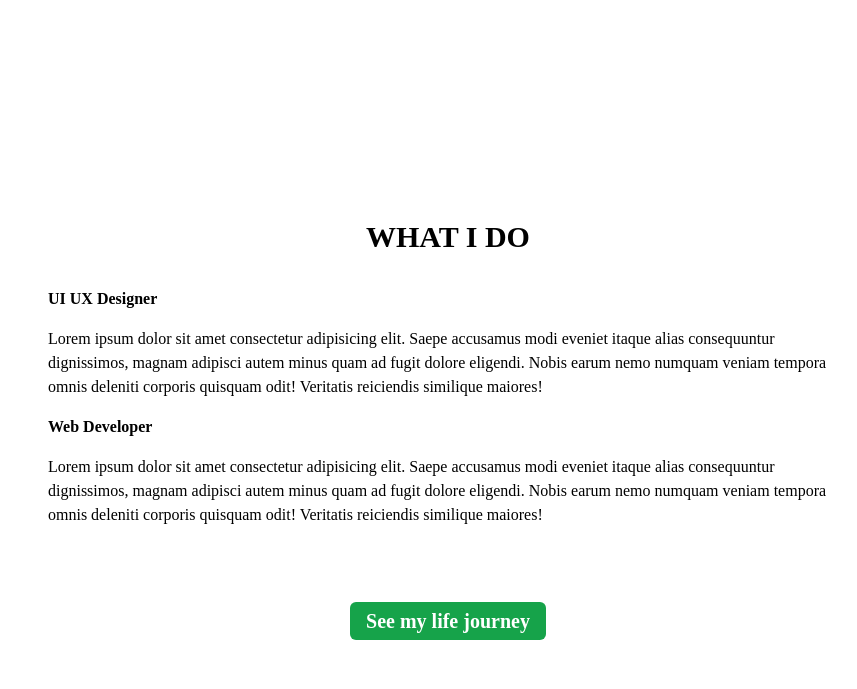
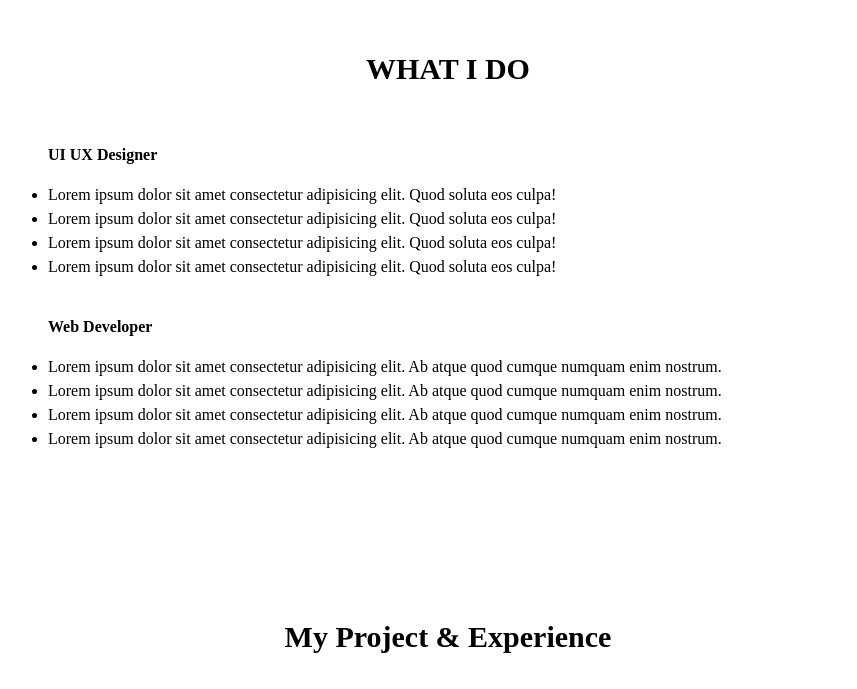
Before and after one commit to diasoy/xxyyzz, a React (Vite) app: page / in a window 1280 px wide. Shown: the part 891-1580 px from the top of the page, without its empty margins (192-1049 px from the left). Built offline with nearby package versions, Linux system fonts and the light colour scheme.

Commit message:
[MOD] modified some nav

```diff
--- a/index.html
+++ b/index.html
@@ -5,7 +5,7 @@
   <meta charset="UTF-8" />
   <link rel="icon" type="image/svg+xml" href="/vite.svg" />
   <meta name="viewport" content="width=device-width, initial-scale=1.0" />
-  <title>Portfolio - Dias Norman</title>
+  <title>Portfolio | Dias Norman</title>
 </head>
 
 <body className="dark">
--- a/src/components/About/AboutHeader.jsx
+++ b/src/components/About/AboutHeader.jsx
@@ -2,42 +2,52 @@
 const AboutHeader = () => {
   return (
     <>
-      <div className="lg:py-52 dark:bg-zinc-800 dark:text-white">
+      <div className="lg:py-10 dark:bg-zinc-800 dark:text-white">
         <div className="mx-8 flex flex-col gap-4 md:mx-24 lg:mx-32 xl:mx-60">
           <h1 className="text-2xl lg:text-3xl font-bold text-center">
             WHAT I DO
           </h1>
-          <ul>
-            <li className="font-semibold my-4">UI UX Designer</li>
-            <div>
-              <p>
-                Lorem ipsum dolor sit amet consectetur adipisicing elit. Saepe
-                accusamus modi eveniet itaque alias consequuntur dignissimos,
-                magnam adipisci autem minus quam ad fugit dolore eligendi. Nobis
-                earum nemo numquam veniam tempora omnis deleniti corporis
-                quisquam odit! Veritatis reiciendis similique maiores!
-              </p>
-            </div>
 
-            <li className="font-semibold my-4">Web Developer</li>
-            <div>
-              <p>
-                Lorem ipsum dolor sit amet consectetur adipisicing elit. Saepe
-                accusamus modi eveniet itaque alias consequuntur dignissimos,
-                magnam adipisci autem minus quam ad fugit dolore eligendi. Nobis
-                earum nemo numquam veniam tempora omnis deleniti corporis
-                quisquam odit! Veritatis reiciendis similique maiores!
-              </p>
-            </div>
+          <ul className="flex flex-col gap-4">
+            <li className="font-semibold mt-10">UI UX Designer</li>
+            <ul>
+              <li className="list-disc">
+                Lorem ipsum dolor sit amet consectetur adipisicing elit. Quod
+                soluta eos culpa!
+              </li>
+              <li className="list-disc">
+                Lorem ipsum dolor sit amet consectetur adipisicing elit. Quod
+                soluta eos culpa!
+              </li>
+              <li className="list-disc">
+                Lorem ipsum dolor sit amet consectetur adipisicing elit. Quod
+                soluta eos culpa!
+              </li>
+              <li className="list-disc">
+                Lorem ipsum dolor sit amet consectetur adipisicing elit. Quod
+                soluta eos culpa!
+              </li>
+            </ul>
+            <li className="font-semibold mt-5">Web Developer</li>
+            <ul>
+              <li className="list-disc">
+                Lorem ipsum dolor sit amet consectetur adipisicing elit. Ab
+                atque quod cumque numquam enim nostrum.
+              </li>
+              <li className="list-disc">
+                Lorem ipsum dolor sit amet consectetur adipisicing elit. Ab
+                atque quod cumque numquam enim nostrum.
+              </li>
+              <li className="list-disc">
+                Lorem ipsum dolor sit amet consectetur adipisicing elit. Ab
+                atque quod cumque numquam enim nostrum.
+              </li>
+              <li className="list-disc">
+                Lorem ipsum dolor sit amet consectetur adipisicing elit. Ab
+                atque quod cumque numquam enim nostrum.
+              </li>
+            </ul>
           </ul>
-        </div>
-        <div className="mt-20 text-center">
-          <a
-            href="/about"
-            className="bg-green-600 px-4 py-2 rounded-md text-white font-semibold hover:bg-green-800 md:text-lg lg:text-xl"
-          >
-            See my life journey
-          </a>
         </div>
       </div>
     </>
--- a/src/components/Article/ArticleHeader.jsx
+++ b/src/components/Article/ArticleHeader.jsx
@@ -1,24 +1,10 @@
 const ArticleHeader = () => {
   return (
     <>
-      <div className="mt-16">
-        <div>
-          <h1 className="font-bold text-center text-xl">Article</h1>
-        </div>
-        <div>
-          <div className="max-w-screen-md mx-6 border bg-white flex flex-col justify-center items-center">
-            <img src="" alt="profile" className="object-cover w-40 h-auto" />
-            <div className="flex flex-col gap-5 text-center py-4 font-semibold">
-              <h1>Ini title</h1>
-              <a
-                href=""
-                className="bg-green-600 px-4 py-1 rounded-md text-white"
-              >
-                See Article
-              </a>
-            </div>
-          </div>
-        </div>
+      <div>
+        <h1 className="h-screen w-screen flex justify-center items-center font-bold text-3xl">
+          Masih OTW Dibikin bosss!!
+        </h1>
       </div>
     </>
   );
--- a/src/components/Navbar/Navbar.jsx
+++ b/src/components/Navbar/Navbar.jsx
@@ -1,13 +1,37 @@
 /* eslint-disable react/prop-types */
-import { useState } from "react";
+import { useState, useEffect } from "react";
 
 const Navbar = ({ setTheme }) => {
   const [isOpen, setIsOpen] = useState(false);
+  const [scroll, setScroll] = useState(false);
+
+  const changeBackground = () => {
+    if (window.scrollY >= 80) {
+      setScroll(true);
+    } else {
+      setScroll(false);
+    }
+  };
+
+  useEffect(() => {
+    window.addEventListener("scroll", changeBackground);
+    return () => {
+      window.removeEventListener("scroll", changeBackground);
+    };
+  }, []);
 
   return (
     <>
-      <div className="fixed w-full top-0 bg-zinc-900">
+      <div className="fixed w-full top-0">
+        <div
+          className={` ${
+            scroll
+              ? "bg-zinc-700 rounded-b-xl mx-10 lg:mx-20 2xl:mx-44 transition-all ease-in-out dark:bg-zinc-900"
+              : "bg-zinc-900 transition-all ease-in-out"
+          }`}
+        >
           {/* MOBILE MENU */}
+          <div>
             <div className="flex items-center justify-between px-10 py-5 md:hidden">
               <div>
                 <a
@@ -48,11 +72,13 @@ const Navbar = ({ setTheme }) => {
                 </button>
               </div>
             </div>
+          </div>
+
           <div>
             <div
               className={
                 isOpen
-                ? "absolute flex flex-col justify-center items-center gap-4 w-full bg-zinc-900 px-10 py-5 text-white md:hidden"
+                  ? "absolute left-0 right-0 flex flex-col bg-zinc-900 gap-4 justify-center items-center py-5 text-white md:hidden"
                   : "hidden"
               }
             >
@@ -113,6 +139,7 @@ const Navbar = ({ setTheme }) => {
             </button>
           </div>
         </div>
+      </div>
     </>
   );
 };
--- a/src/components/Profile/Profile.jsx
+++ b/src/components/Profile/Profile.jsx
@@ -8,7 +8,7 @@ import { InstagramLogo, LinkedinLogo, GithubLogo } from "@phosphor-icons/react";
 const Profile = () => {
   return (
     <>
-      <div className="mx-8 py-24 lg:py-48 lg:mx-20 xl:mx-12 2xl:mx-32 mt-10 items-center justify-center dark:bg-zinc-800 dark:text-white">
+      <div className=" mx-8 py-24 lg:py-48 lg:mx-20 xl:mx-12 2xl:mx-32 mt-10 items-center justify-center dark:bg-zinc-800 dark:text-white">
         <div className="flex flex-col-reverse lg:grid grid-cols-2 justify-center items-center">
           <div className="xl:mx-24 lg:items-start lg:px-4 lg:gap-4">
             <div className="flex items-center flex-col gap-2 mt-8 lg:items-start lg:gap-6">
--- a/src/main.jsx
+++ b/src/main.jsx
@@ -7,6 +7,7 @@ import ErrorPage from "./components/pages/ErrorPage.jsx";
 import About from "./components/About/About.jsx";
 import KiddyLearn from "./components/Project/kiddyLearn/KiddyLearn.jsx";
 import Qris from "./components/Project/Qris/Qris.jsx";
+import ArticleHeader from "./components/Article/ArticleHeader.jsx";
 
 const router = createBrowserRouter([
   {
@@ -17,6 +18,10 @@ const router = createBrowserRouter([
   {
     path: "/about",
     element: <About />,
+  },
+  {
+    path: "/article",
+    element: <ArticleHeader />,
   },
   {
     path: "/project-experience/kiddy-learn-adventures",
```
Lines whose indentation alone changed are shown as unchanged.
